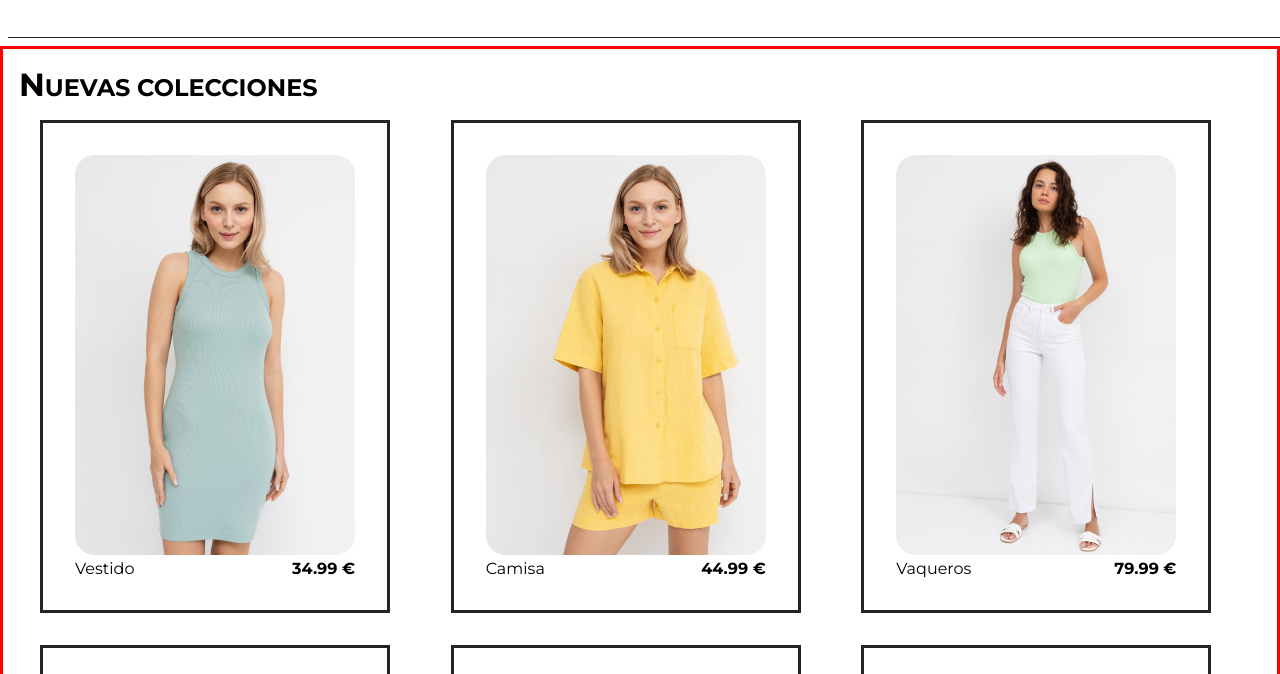
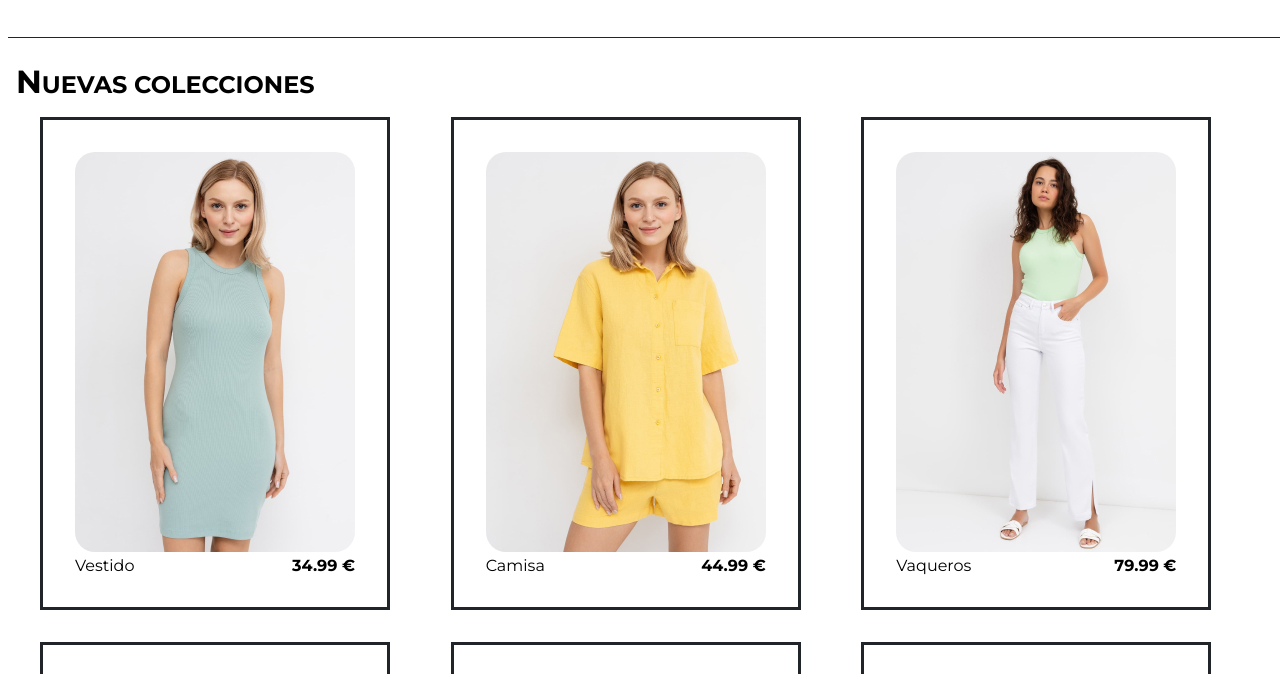
Before and after one commit to skcna2/Bootcamp-JS-2, a plain HTML site: page 01-HTML/index.html in a window 1280 px wide. Shown: the part 63-737 px from the top of the page. Drawn offline with Linux system fonts and the light colour scheme.

Commit message:
Actualizacion Ficheros

```diff
--- a/01-HTML/styles.css
+++ b/01-HTML/styles.css
@@ -20,12 +20,13 @@ h2::first-letter {
 }
 
 .container {
-  border: red solid;
+
 }
 
 .colecciones {
   display: grid;
   grid-template-columns: repeat(3, 1fr);
+
   gap: 32px;
   padding-bottom: 32px;
   max-width: 1200px;
```
